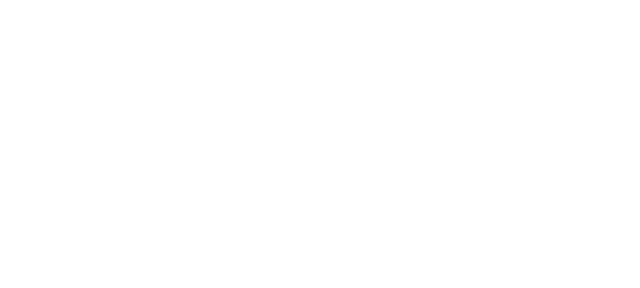
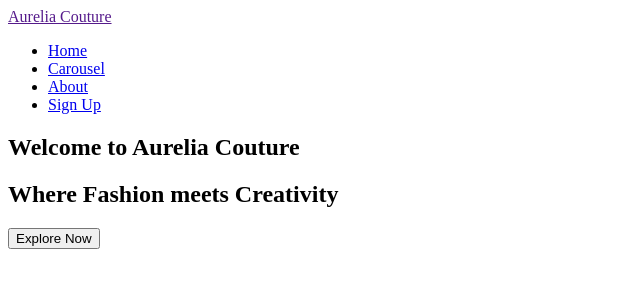
Before and after one commit to siradhanajatin/Aurelia-Couture, a plain HTML site: page src/index.html in a window 1280 px wide. Shown: the whole page, without its empty margins (0-640 px from the left). Drawn offline with Linux system fonts and the light colour scheme.

Commit message:
make a skeleton for navbar and hero section create css file for header

```diff
--- a/src/index.html
+++ b/src/index.html
@@ -3,10 +3,27 @@
   <head>
     <meta charset="UTF-8" />
     <meta name="viewport" content="width=device-width, initial-scale=1.0" />
-    <title>Aurelia Couture</title>
+    <title>Aurelia Couture: Where Fashion meets Creativity</title>
   </head>
   <body>
     <header>
+      <!-- navbar -->
+      <nav class="navbar">
+        <a href="" class="logo">Aurelia Couture</a>
+        <ul class="navItems">
+          <li><a href="#">Home</a></li>
+          <li><a href="#">Carousel</a></li>
+          <li><a href="#">About</a></li>
+          <li><a href="#">Sign Up</a></li>
+        </ul>
+      </nav>
+
+      <!-- hero section -->
+      <section class="hero">
+        <h1>Welcome to Aurelia Couture</h1>
+        <h2>Where Fashion meets Creativity</h2>
+        <button>Explore Now</button>
+      </section>
 
     </header>
 
```
Also changed, not shown: src/header.css (added), 1 other file.
